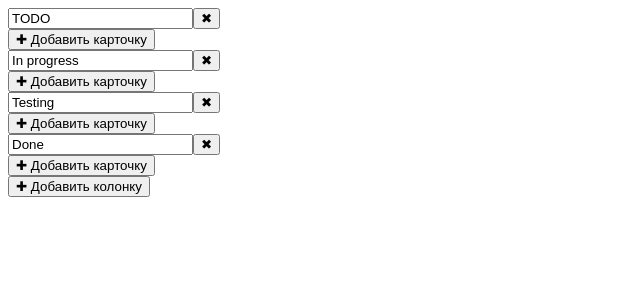
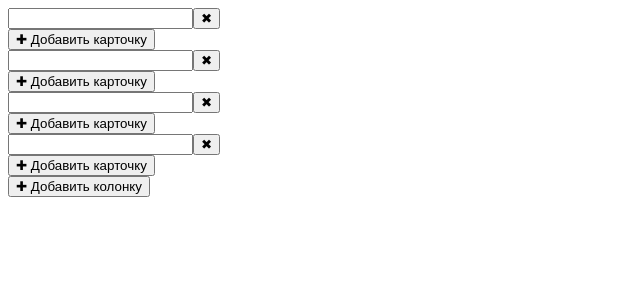
Before and after one commit to EzhovSergey/purrweb_trello, a React (Create React App) app: page / in a window 1280 px wide. Shown: the top 300 px of the page, without its empty margins (0-640 px from the left). Built offline with nearby package versions, Linux system fonts and the light colour scheme.

Commit message:
fix: change ui components

```diff
--- a/src/ui/Input.tsx
+++ b/src/ui/Input.tsx
@@ -1,32 +1,16 @@
 import React from "react";
 import styled from "styled-components";
-import { useInput } from "../hooks";
 
 const Input = (props: InputProps) => {
-
-  const { bind, value } = useInput(props.initialValue || '');
-
-  const saveValue = () => {
-    props.changeValue(value())
-  }
-
   return (
     <SInput
-      placeholder={props.placeholder}
-      autoFocus={!!props.autoFocus}
-      {...bind}
-      onBlur={saveValue}
+      {...props}
     />
   )
 }
 
 export default Input;
 
-type InputProps = {
-  changeValue: (value: string) => void;
-  initialValue?: string;
-  placeholder?: string;
-  autoFocus?: boolean;
-}
+type InputProps = React.HTMLAttributes<HTMLInputElement>
 
 const SInput = styled.input``;
--- a/src/ui/index.ts
+++ b/src/ui/index.ts
@@ -1,2 +1,3 @@
 export { default as Button } from './Button';
 export { default as Input } from './Input';
+export { default as Modal } from './Modal';
```
Also changed, not shown: src/ui/Button.tsx (+2 -5 lines).
